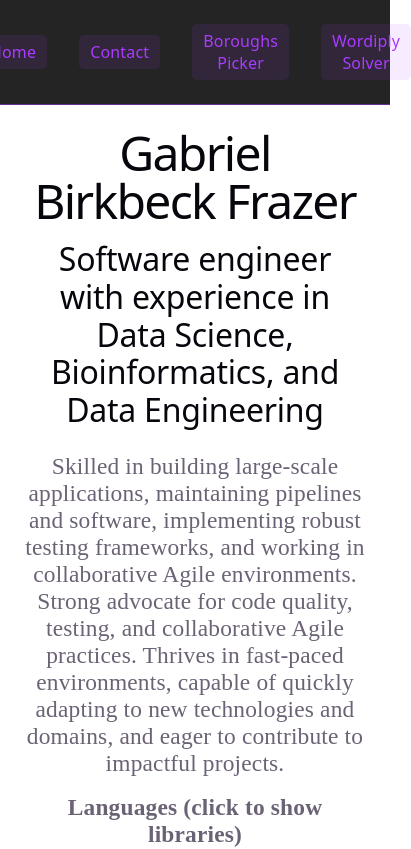
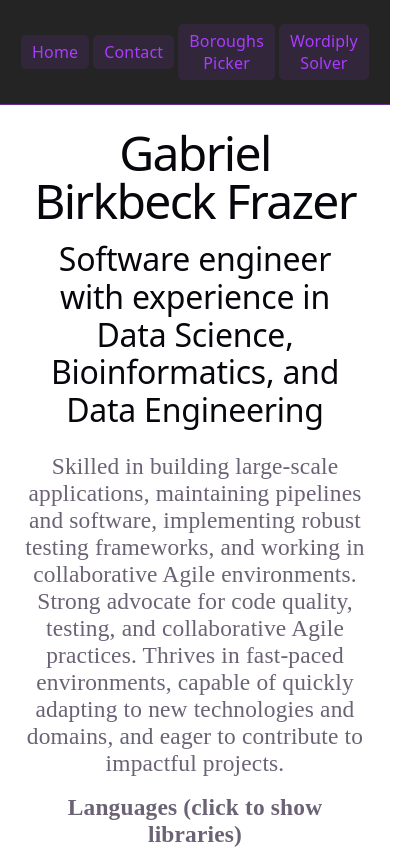
Before and after one commit to g-b-f/g-b-f.github.io, a React (Vite) app: page / in a window 390 px wide. Shown: the top 849 px of the page, 411 px wide, since content can reach past the window. Built offline with nearby package versions, Linux system fonts and the light colour scheme.

Commit message:
improve readability on small screens

```diff
--- a/src/App.css
+++ b/src/App.css
@@ -58,7 +58,7 @@ p {
   display: flex;
   justify-content: center;
   align-items: center;
-  gap: 2rem;
+  gap: clamp(0.25rem, 4vw, 2rem);
   padding: 1.5rem;
   background-color: #242424;
   border-bottom: 1px solid var(--accent-border);
@@ -109,3 +109,23 @@ p {
     gap: 18px;
   }
 }
+
+
+@media (max-width: 830px) {
+  .nav-container {
+    gap: 0.5rem;
+    padding: 1.5rem;
+    gap: clamp(0.2rem, 1vw, 2rem);
+  }
+}
+
+@media (max-width: 340px) {
+  .nav-container {
+    display: grid;
+    grid-template-columns: auto auto auto;
+    gap: 1rem;
+    padding: 1rem;
+    flex-direction: column;
+    overflow: scroll;
+  }
+}
```
